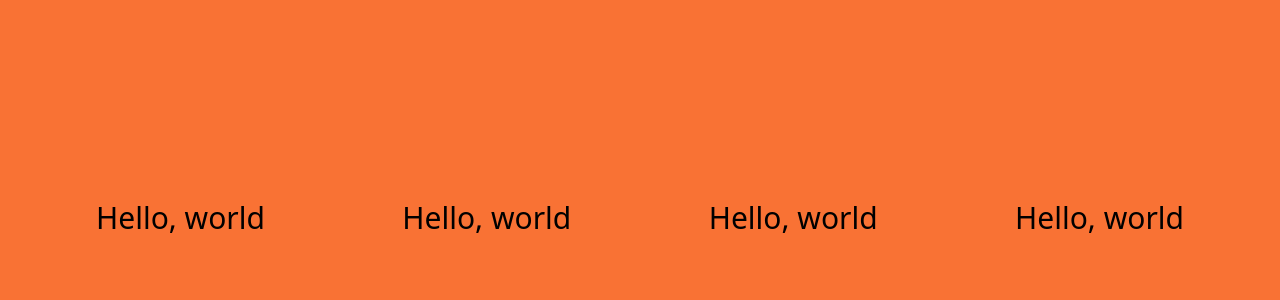
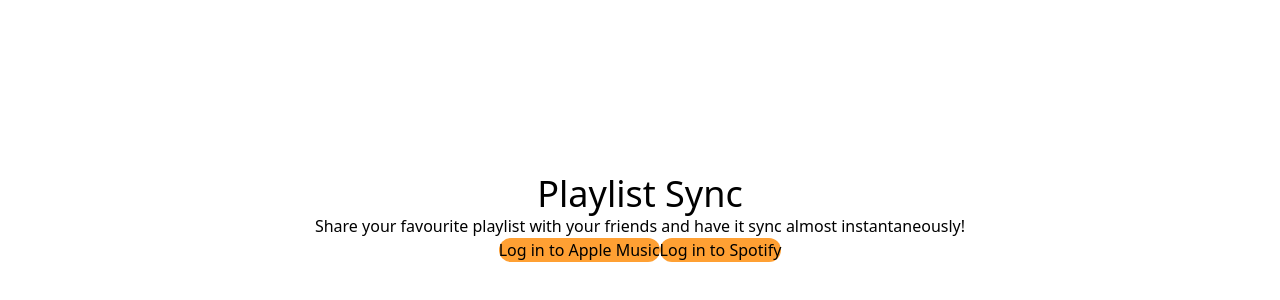
Before and after one commit to aakankshakh/apple-spotify-sync, a Next.js app: page / in a window 1280 px wide. Shown: the part 182-482 px from the top of the page. Built offline with nearby package versions, Linux system fonts and the light colour scheme.

Commit message:
update home page!!!

```diff
--- a/src/pages/_document.tsx
+++ b/src/pages/_document.tsx
@@ -2,7 +2,7 @@
 
 export default function Document() {
   return (
-    <Html lang="en" className='bg-[#f97234] text-[#000000]'>
+    <Html lang="en" className='bg-white text-black'>
       <Head />
       <body>
         <Main />
--- a/src/pages/index.tsx
+++ b/src/pages/index.tsx
@@ -2,12 +2,17 @@
 export default function Home() {
   return (
     <main
-      className="flex min-h-screen flex-row items-center justify-between p-24"
+      className="flex min-h-screen flex-row items-center justify-center p-24"
     >
-      <h1 className='text-3xl'>Hello, world</h1>
-      <h1 className='text-3xl'>Hello, world</h1>
-      <h1 className='text-3xl'>Hello, world</h1>
-      <h1 className='text-3xl'>Hello, world</h1>
+      <div className="text-center">
+        <h1 className='text-4xl'>Playlist Sync</h1>
+        <p>Share your favourite playlist with your friends and have it sync almost instantaneously!</p>
+        <div>
+          <button className='rounded-full bg-[#ffa033]'> Log in to Apple Music</button>
+          <button className='rounded-full bg-[#ffa033]'> Log in to Spotify</button>
+        </div>
+      </div>
+
     </main>
   )
 }
```
